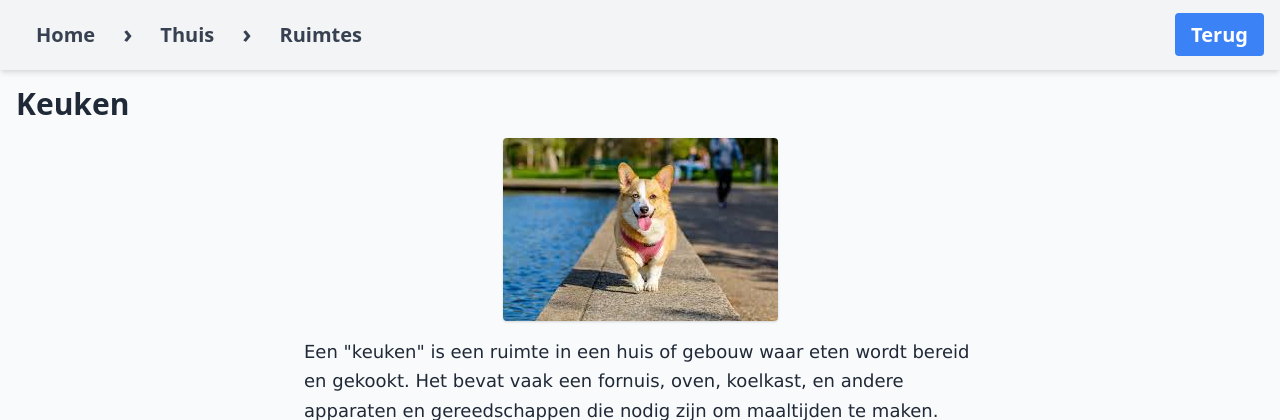
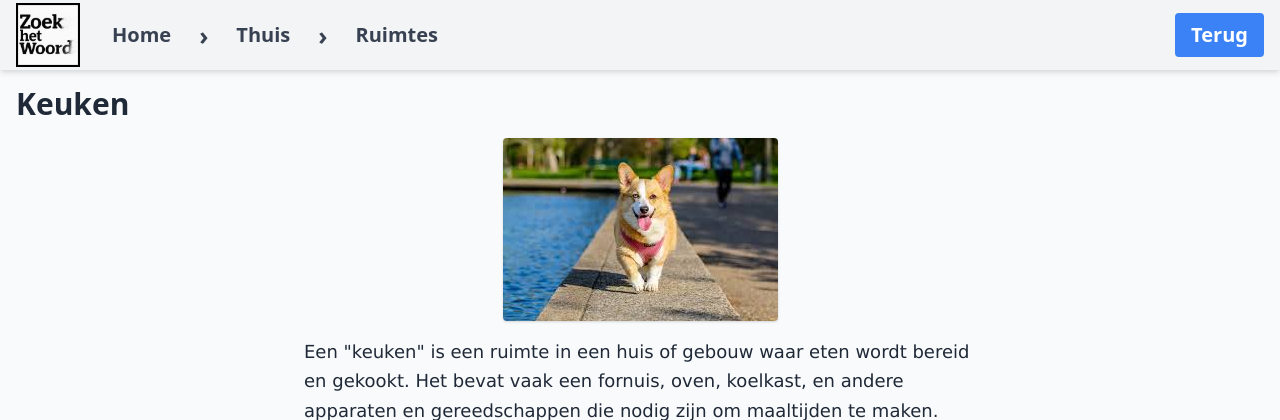
Before and after one commit to PieterDeGeyndt/FindTheWord, a Django app: page /word/1/ in a window 1280 px wide. Shown: the top 420 px of the page. Run offline with Django 5.2, Linux system fonts and the light colour scheme; data comes from the database, SQL or seed files in the repository.

Commit message:
Added logo & favicon + updated info text

```diff
--- a/findtheword/settings.py
+++ b/findtheword/settings.py
@@ -13,7 +13,7 @@ BASE_DIR = Path(__file__).resolve().parent.parent
 SECRET_KEY = 'your-very-secret-key-here'  # ⚠️ Replace with your actual secret key
 
 # SECURITY WARNING: don't run with debug turned on in production!
-DEBUG = False
+DEBUG = True
 
 ALLOWED_HOSTS = ['zoekhetwoord.be', 'www.zoekhetwoord.be', 'localhost', 'zoekhetwoord.nl', 'www.zoekhetwoord.nl', '134.209.203.85','127.0.0.1']
 
--- a/ftwapp/templates/base.html
+++ b/ftwapp/templates/base.html
@@ -5,6 +5,7 @@
     <meta charset="UTF-8">
     <title>{% block title %}Zoek het woord{% endblock %}</title>
     <meta name="viewport" content="width=device-width, initial-scale=1">
+    <link rel="shortcut icon" href="{% static 'favicon.ico' %}" type="image/x-icon">
     <!-- Tailwind CSS CDN -->
     <link href="https://cdn.jsdelivr.net/npm/tailwindcss@2.2.19/dist/tailwind.min.css" rel="stylesheet">
     <link rel="stylesheet" href="{% static 'styles.css' %}">
@@ -12,13 +13,16 @@
 <body class="bg-gray-50 text-gray-800 font-sans">
 
     <!-- Navbar -->
-    <nav class="bg-gray-100 px-4 py-3 shadow-md flex items-center justify-between text-lg font-bold text-gray-700">
-    <div class="flex space-x-2">
-        <a href="{% url 'home' %}" class="hover:underline">Home</a>
-        {% block breadcrumbs %}
-        {% endblock %}
+<nav class="bg-gray-100 px-4 py-3 shadow-md flex items-center justify-between text-lg font-bold text-gray-700">
+    <div class="flex items-center space-x-3">
+        <img src="{% static 'logo.png' %}" alt="Logo" class="h-16 w-auto">
+        <div class="flex items-center space-x-2">
+            <a href="{% url 'home' %}" class="hover:underline">Home</a>
+            {% block breadcrumbs %}
+            {% endblock %}
+        </div>
     </div>
-    <div>
+    <div class="flex items-center">
         {% block nav_button %}
         {% endblock %}
     </div>
--- a/static/styles.css
+++ b/static/styles.css
@@ -28,7 +28,7 @@ nav button + button {
 nav span {
   font-size: 25px;   /* or your desired size */
   position: relative;
-  top: 10px;          /* Adjust this value until it lines up perfectly — try 3px, 4px, 5px, etc. */
+  top: 0px;          /* Adjust this value until it lines up perfectly — try 3px, 4px, 5px, etc. */
 }
 
 /* Make it even larger on mobile devices */
```
Also changed, not shown: ftwapp/templates/info.html (+15 -7 lines), static/favicon.ico (added), static/logo.png (added), 2 other files.
